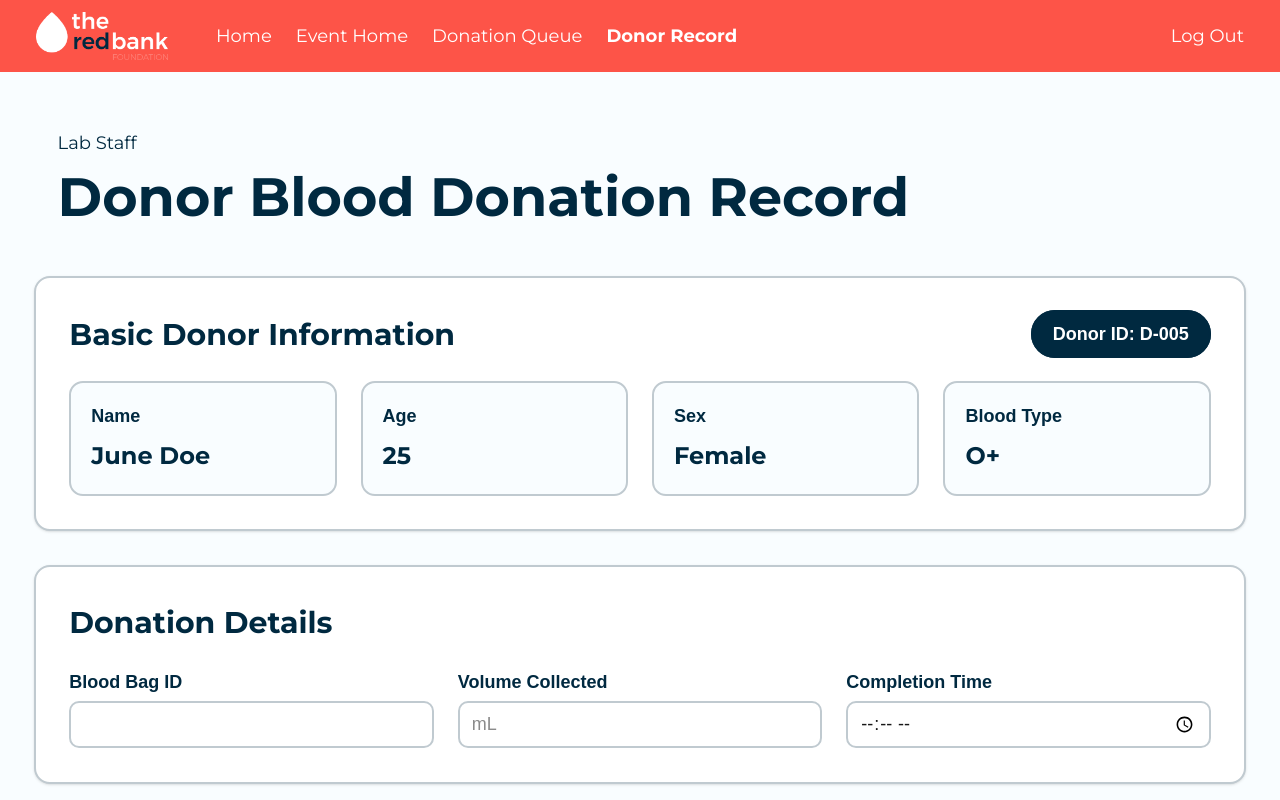
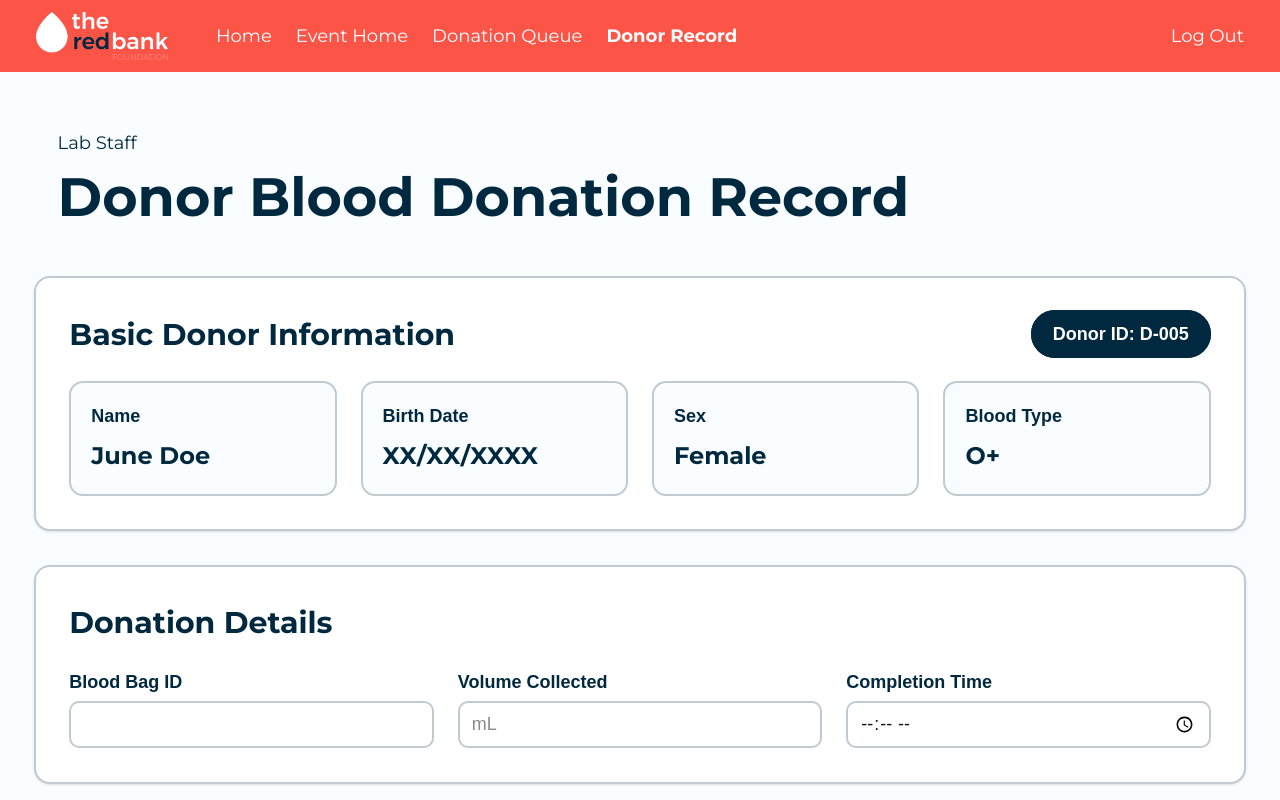
Before and after one commit to RanFrosh/CSSWENG-Blood-Digitalization, a Next.js app in the folder sweng/: page /ls/events/1/record/1 in a window 1280 px wide. Shown: the top 800 px of the page. Built offline with nearby package versions, Linux system fonts and the light colour scheme.

Commit message:
changed age to birth date

```diff
--- a/sweng/app/ls/events/[eventId]/record/[donorId]/page.tsx
+++ b/sweng/app/ls/events/[eventId]/record/[donorId]/page.tsx
@@ -7,7 +7,7 @@ import Header from "@/components/HeaderLS";
 type DonorInfo = {
     id: string;
     name: string;
-    age: number;
+    bday: string;
     sex: string;
     bloodType: string;
 };
@@ -16,7 +16,7 @@ type DonorInfo = {
 const donorInfo: DonorInfo = {
     id: "D-005",
     name: "June Doe",
-    age: 25,
+    bday: "XX/XX/XXXX",
     sex: "Female",
     bloodType: "O+",
 };
@@ -81,11 +81,11 @@ export default function RecordPage() {
 
                         <div className="bg-[#f9fdff] border-2 border-[#c0cad0] rounded-[14px] p-5">
                             <p className="text-[18px] font-semibold text-[#002940]">
-                                Age
+                                Birth Date
                             </p>
 
                             <p className="mt-2 text-[24px] font-['Montserrat'] font-bold text-[#002940]">
-                                {donorInfo.age}
+                                {donorInfo.bday}
                             </p>
                         </div>
 
```
